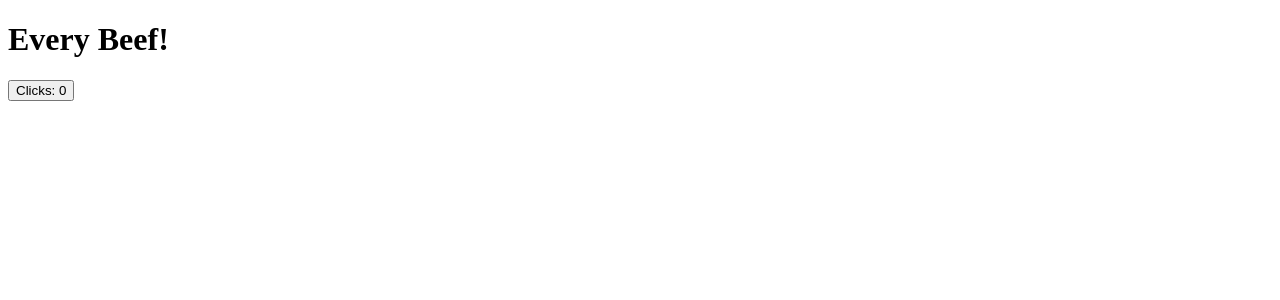
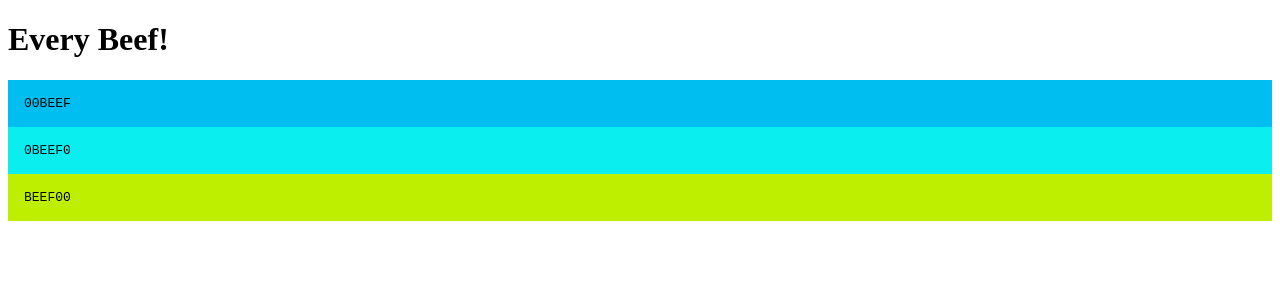
Before and after one commit to frankalbenesius/everybeef, a React (Vite) app: page / in a window 1280 px wide. Shown: the top 300 px of the page. Built offline with nearby package versions, Linux system fonts and the light colour scheme.

Commit message:
Add the Triad of beefs

```diff
--- a/src/App.tsx
+++ b/src/App.tsx
@@ -1,14 +1,15 @@
 import { useState } from "react";
+import { Beef } from "./components/Beef";
+
+const beefs = ["00BEEF", "0BEEF0", "BEEF00"];
 
 export function App() {
-  const [count, setCount] = useState(0);
-
   return (
     <div>
       <h1>Every Beef!</h1>
-      <button type="button" onClick={() => setCount((c) => c + 1)}>
-        Clicks: {count}
-      </button>
+      {beefs.map((beef) => (
+        <Beef key={beef} id={beef} />
+      ))}
     </div>
   );
 }
--- /dev/null
+++ b/src/components/Beef.tsx
@@ -0,0 +1,17 @@
+type Props = {
+  id: string;
+};
+
+export const Beef = ({ id }: Props) => {
+  return (
+    <div
+      style={{
+        backgroundColor: `#${id}`,
+        padding: "1rem",
+        fontFamily: "monospace",
+      }}
+    >
+      {id}
+    </div>
+  );
+};
```
